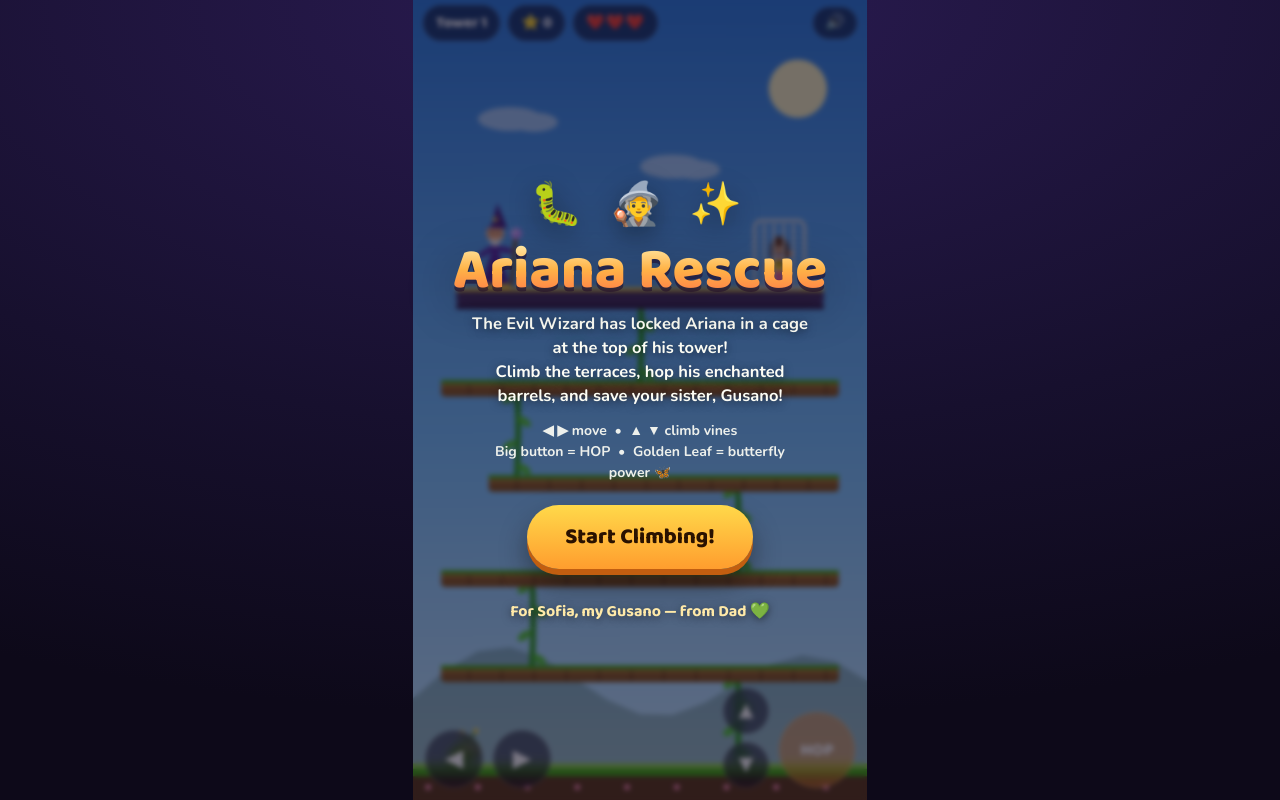
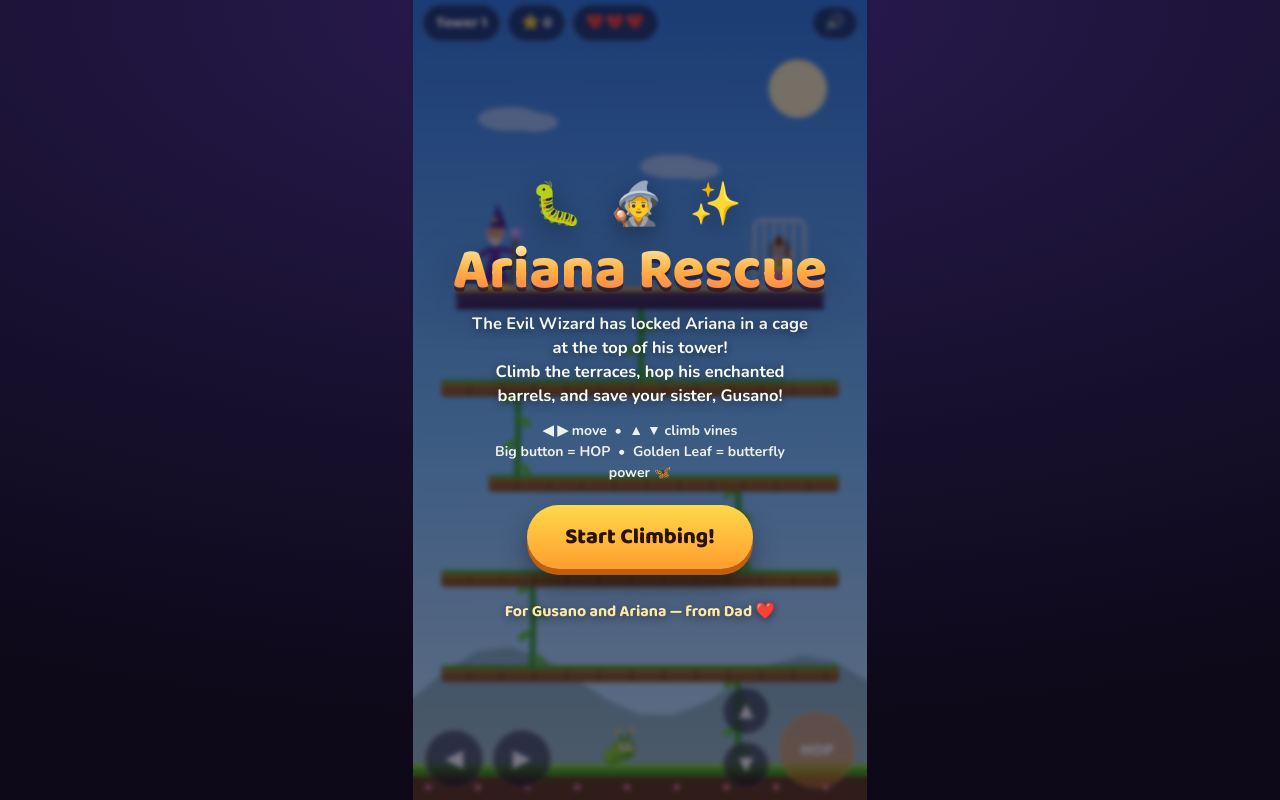
Before and after one commit to cidvalue/cidvalue.github.io, a plain HTML site: page ariana/index.html in a window 1280 px wide. Drawn offline with nearby package versions, Linux system fonts and the light colour scheme; animation ran at ten frames a second.

Commit message:
Ariana Rescue: dedicatoria para Gusano y Ariana + spawn visible

```diff
--- a/ariana/index.html
+++ b/ariana/index.html
@@ -99,7 +99,7 @@
     <p class="howto">◀ ▶ move &nbsp;•&nbsp; ▲ ▼ climb vines<br>Big button = HOP &nbsp;•&nbsp; Golden Leaf = butterfly power 🦋</p>
     <button class="bigbtn" id="startBtn">Start Climbing!</button>
     <div class="bestline" id="startBest"></div>
-    <div class="dedication">For Sofia, my Gusano — from Dad 💚</div>
+    <div class="dedication">For Gusano and Ariana — from Dad ❤️</div>
   </div>
 
   <div class="overlay hidden" id="cardScreen">
@@ -208,9 +208,10 @@ function createGame(){
   };
 }
 function newPlayer(built){
-  return { x:36, y:GROUND_Y-PH, vx:0, vy:0, face:1, onGround:true, plat:0,
+  // spawn mid-ground, clear of the touch-button clusters in both bottom corners
+  return { x:180, y:GROUND_Y-PH, vx:0, vy:0, face:1, onGround:true, plat:0,
            climb:false, coyote:0, jbuf:0, invuln:0, mariposa:0, squash:0,
-           checkX:36, checkPlat:0, dead:false };
+           checkX:180, checkPlat:0, dead:false };
 }
 function startLevel(g, idx, keepScore){
   g.level = idx;
```
